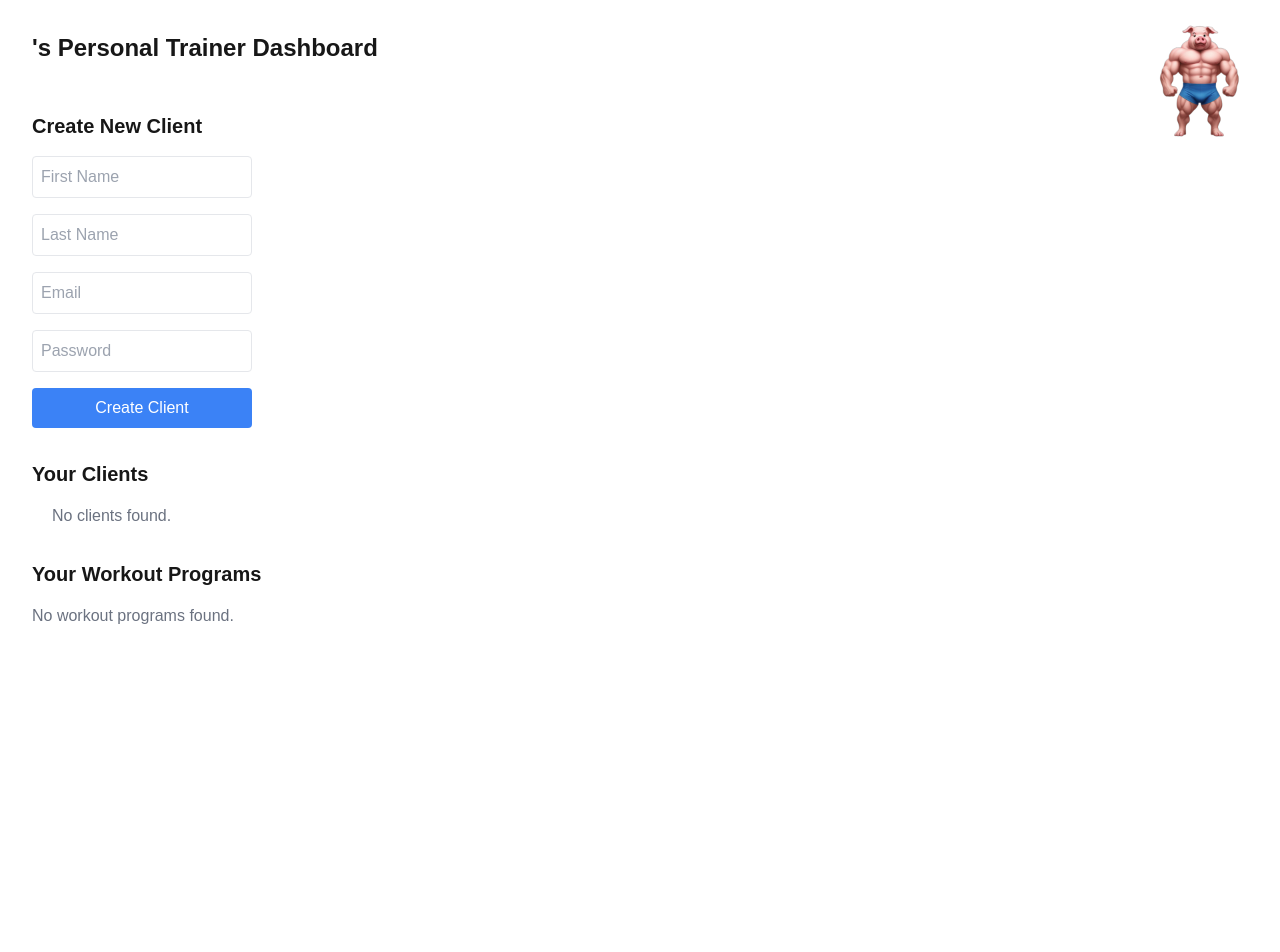
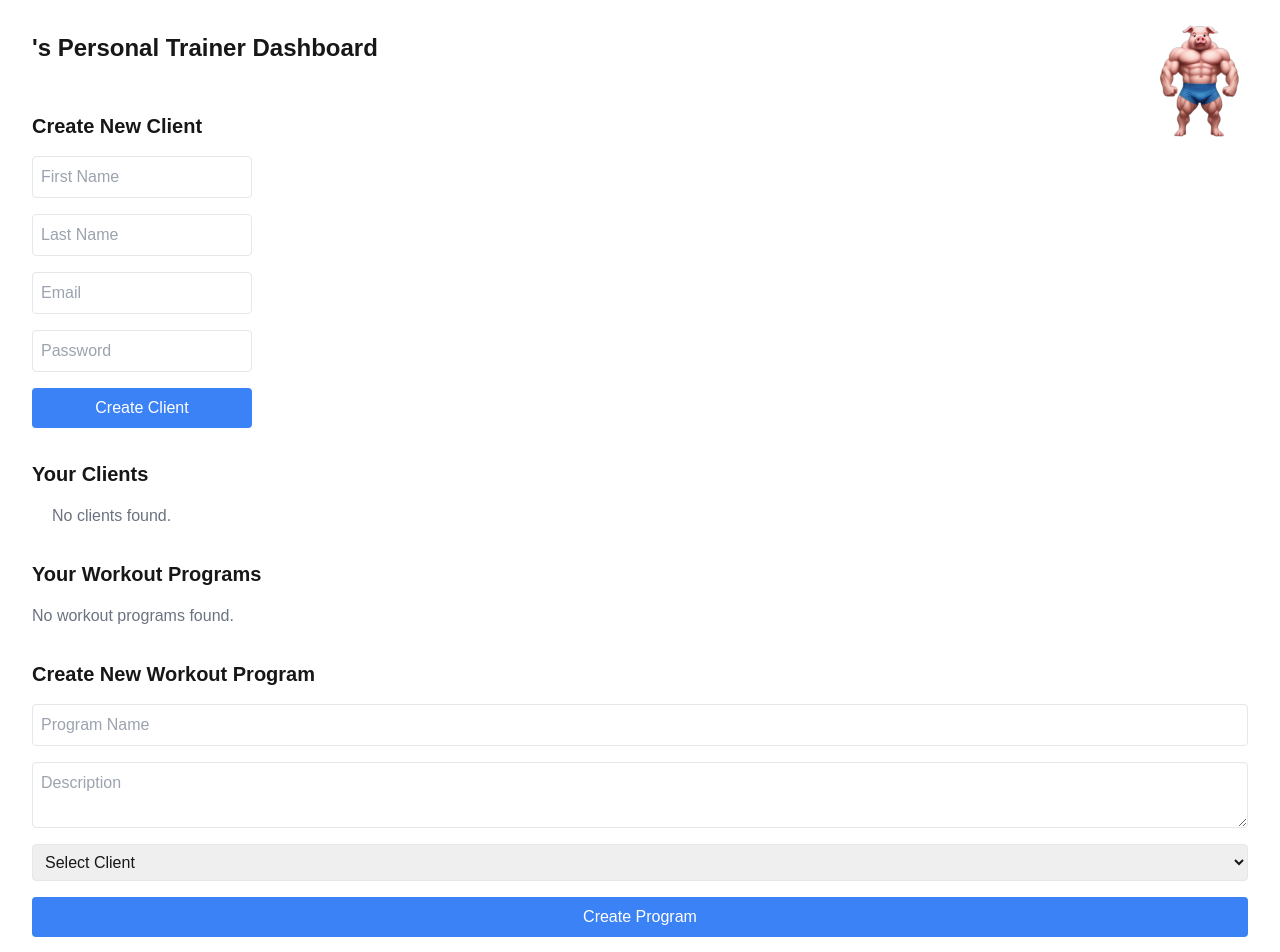
Before and after one commit to Dogegf10/AFE_Hand-in_2, a Next.js app: page /trainer in a window 1280 px wide. Shown: the top 952 px of the page. Before the commit the page ends 800 px from the top, so only its background shows below. Built offline with nearby package versions, Linux system fonts and the light colour scheme.

Commit message:
Create workoutProgram for clients

```diff
--- /dev/null
+++ b/src/app/trainer/components/CreateWorkoutProgram.js
@@ -0,0 +1,107 @@
+import { useState, useEffect } from "react";
+import axios from "axios";
+
+const CreateWorkoutProgram = ({ token, onProgramCreated  }) => {
+  const [clients, setClients] = useState([]);
+  const [newProgram, setNewProgram] = useState({
+    name: "",
+    description: "",
+    clientId: "",
+  });
+  const [message, setMessage] = useState("");
+
+  useEffect(() => {
+    if (token) {
+      fetchClients();
+    }
+  }, [token]);
+
+  // Hent liste over klienter
+  const fetchClients = async () => {
+    try {
+      const response = await axios.get(
+        `${process.env.NEXT_PUBLIC_API_BASE_URL}/Users/Clients`,
+        {
+          headers: {
+            Authorization: `Bearer ${token}`,
+          },
+        }
+      );
+      setClients(response.data);
+    } catch (err) {
+      console.error("Error fetching clients:", err);
+      setMessage("Failed to fetch clients.");
+    }
+  };
+
+  // Opret workout-program
+  const createWorkoutProgram = async (e) => {
+    e.preventDefault();
+    try {
+      await axios.post(
+        `${process.env.NEXT_PUBLIC_API_BASE_URL}/WorkoutPrograms`,
+        {
+          name: newProgram.name,
+          description: newProgram.description,
+          clientId: parseInt(newProgram.clientId, 10), // Sørg for, at clientId er et nummer
+        },
+        {
+          headers: {
+            Authorization: `Bearer ${token}`,
+          },
+        }
+      );
+      setMessage("Workout program created successfully!");
+      setNewProgram({ name: "", description: "", clientId: "" });
+
+      if (onProgramCreated) {
+        onProgramCreated(); // Kald callback-funktionen for at opdatere listen
+      }
+    } catch (err) {
+      console.error("Error creating workout program:", err);
+      setMessage("Failed to create workout program.");
+    }
+  };
+
+  return (
+    <section className="mt-8">
+      <h2 className="text-xl font-bold mb-4">Create New Workout Program</h2>
+      {message && <p className={`mb-4 ${message.includes("successfully") ? "text-green-500" : "text-red-500"}`}>{message}</p>}
+      <form onSubmit={createWorkoutProgram} className="flex flex-col gap-4">
+        <input
+          type="text"
+          placeholder="Program Name"
+          value={newProgram.name}
+          onChange={(e) => setNewProgram({ ...newProgram, name: e.target.value })}
+          className="border p-2 rounded"
+          required
+        />
+        <textarea
+          placeholder="Description"
+          value={newProgram.description}
+          onChange={(e) => setNewProgram({ ...newProgram, description: e.target.value })}
+          className="border p-2 rounded"
+          required
+        ></textarea>
+        <select
+          value={newProgram.clientId}
+          onChange={(e) => setNewProgram({ ...newProgram, clientId: e.target.value })}
+          className="border p-2 rounded"
+          required
+        >
+          <option value="">Select Client</option>
+          {clients.map((client) => (
+            <option key={client.userId} value={client.userId}>
+              {client.firstName} {client.lastName}
+            </option>
+          ))}
+        </select>
+        <button type="submit" className="bg-blue-500 text-white px-4 py-2 rounded">
+          Create Program
+        </button>
+      </form>
+    </section>
+  );
+};
+
+export default CreateWorkoutProgram;
--- a/src/app/trainer/components/ListWorkoutPrograms.js
+++ b/src/app/trainer/components/ListWorkoutPrograms.js
@@ -1,7 +1,7 @@
 import { useState, useEffect } from "react";
 import axios from "axios";
 
-const ListWorkoutPrograms = ({ token }) => {
+const ListWorkoutPrograms = ({ token, refresh  }) => {
   const [workoutPrograms, setWorkoutPrograms] = useState([]);
   const [selectedProgram, setSelectedProgram] = useState(null); // Gem det valgte program
   const [error, setError] = useState("");
@@ -10,7 +10,7 @@ const ListWorkoutPrograms = ({ token }) => {
     if (token) {
       fetchWorkoutPrograms();
     }
-  }, [token]);
+  }, [token, refresh ]);
 
   // Hent træningsprogrammer
   const fetchWorkoutPrograms = async () => {
--- a/src/app/trainer/page.js
+++ b/src/app/trainer/page.js
@@ -4,7 +4,7 @@ import { useEffect, useState } from "react";
 import CreateClient from "./components/CreateClient";
 import ListClients from "./components/ListClients"; // Tilføj denne import
 import ListWorkoutPrograms from "./components/ListWorkoutPrograms";
-
+import CreateWorkoutProgram from "./components/CreateWorkoutProgram";
 
 
 const TrainerPage = () => {
@@ -54,7 +54,9 @@ const TrainerPage = () => {
       <ListClients token={token} refresh={refresh} />
 
        {/* Liste over træningsprogrammer */}
-       <ListWorkoutPrograms token={token} />
+       <ListWorkoutPrograms token={token} refresh={refresh} />
+
+       <CreateWorkoutProgram token={token}  onProgramCreated={handleRefresh} />
     </div>
   );
 };
```
